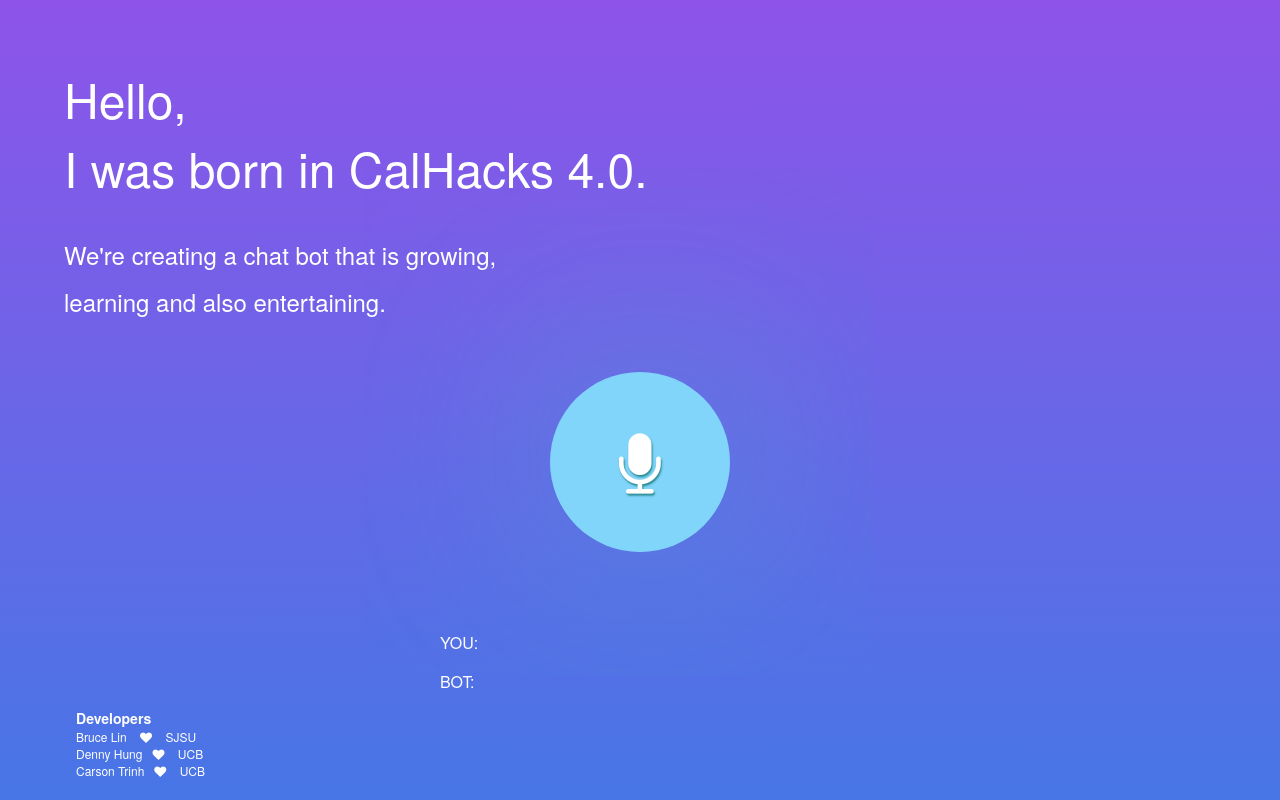
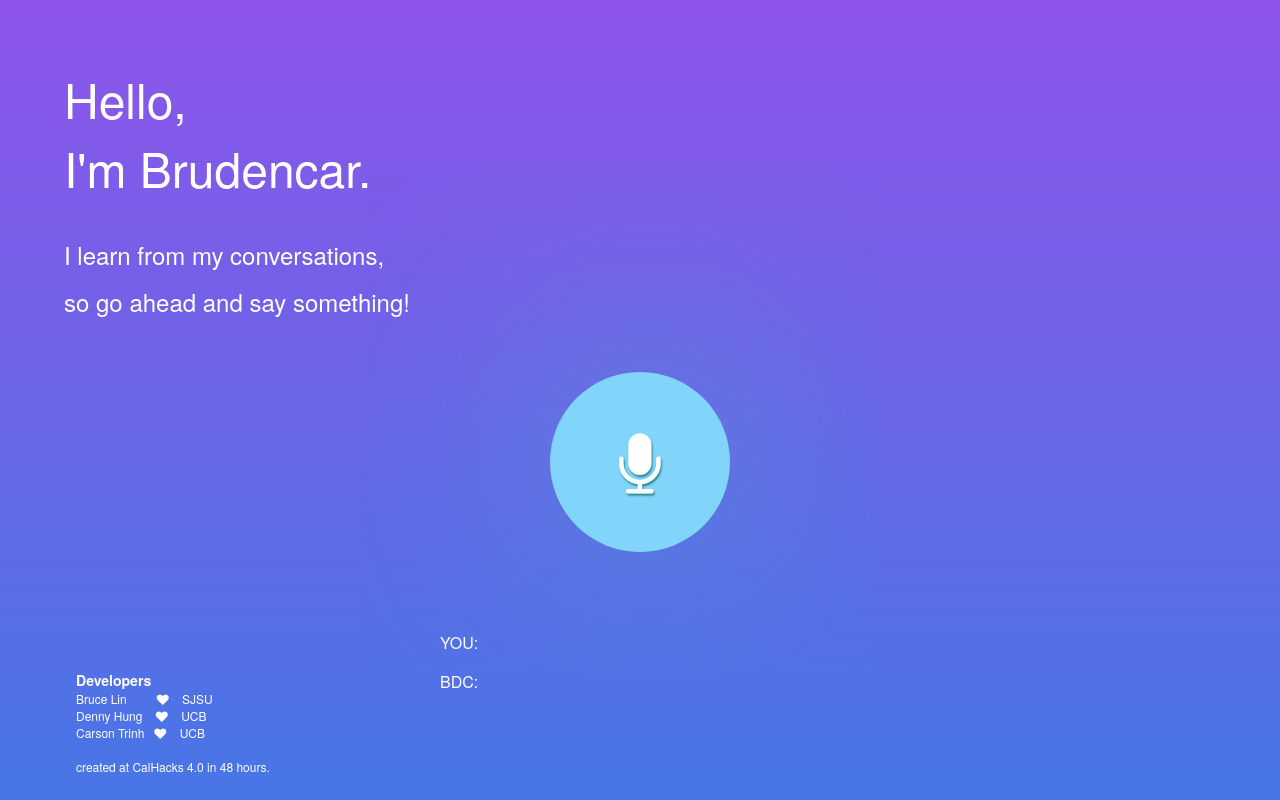
Before and after one commit to brucelin1218/CalHacks4.0, a website: page views/index.html in a window 1280 px wide. Drawn offline with nearby package versions, Linux system fonts and the light colour scheme; files that its build step writes are made by us from their sources; files whose address does not match are found by name.

Commit message:
Updated view

```diff
--- a/public/css/style.css
+++ b/public/css/style.css
@@ -20,6 +20,7 @@ body {
 }
 footer {
   margin-left: 5%;
+  margin-bottom: 3%;
   height: 10%;
   font-size: 0.75em;
   color: silver;
--- a/views/index.html
+++ b/views/index.html
@@ -15,26 +15,28 @@
 	<body>
 		<div class="intro">
 			<h1>Hello,</h1>
-			<h1>I was born in CalHacks 4.0.</h1>
+			<h1>I'm Brudencar.</h1>
 			<br>
-			<h2>We're creating a chat bot that is growing, </h2>
-			<h2>learning and also entertaining.</h2>
+			<h2>I learn from my conversations, </h2>
+			<h2>so go ahead and say something!</h2>
 		</div>
 		<section>
 			<button><i class="fa fa-microphone"></i></button>
 			<div>
 				<br>
     		<p>YOU: <em class="output-you"></em></p>
-      	<p>BOT: <em class="output-bot"></em></p>
+      	<p>BDC: <em class="output-bot"></em></p>
     	</div>
   	</section>
   	<footer>
   		<h3>Developers</h3>
   		<row>
-  			<div>Bruce Lin <i class="fa fa-heart" aria-hidden="true"></i>&nbsp;&nbsp;&nbsp;&nbsp;SJSU</div>
-  			<div>Denny Hung<i class="fa fa-heart" aria-hidden="true"></i>&nbsp;&nbsp;&nbsp;&nbsp;UCB</div>
+  			<div>Bruce Lin &nbsp;&nbsp;&nbsp;&nbsp;&nbsp;<i class="fa fa-heart" aria-hidden="true"></i>&nbsp;&nbsp;&nbsp;&nbsp;SJSU</div>
+  			<div>Denny Hung <i class="fa fa-heart" aria-hidden="true"></i>&nbsp;&nbsp;&nbsp;&nbsp;UCB</div>
   			<div>Carson Trinh<i class="fa fa-heart" aria-hidden="true"></i>&nbsp;&nbsp;&nbsp;&nbsp;UCB</div>
   		</row>
+  		<br>
+  		created at CalHacks 4.0 in 48 hours.
   	</footer>
 		<script src="https://cdnjs.cloudflare.com/ajax/libs/socket.io/2.0.1/socket.io.js"></script>
 		<script src="js/script.js"></script>
```
